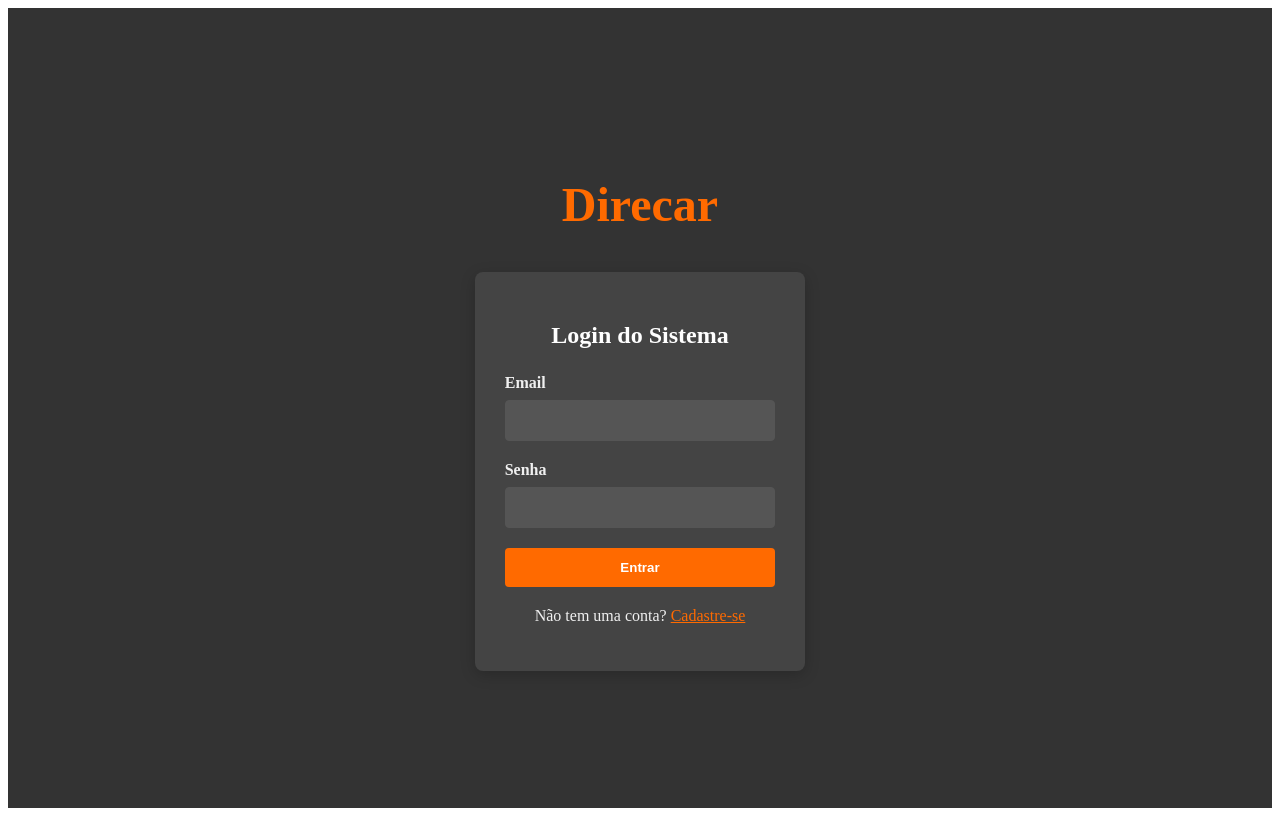
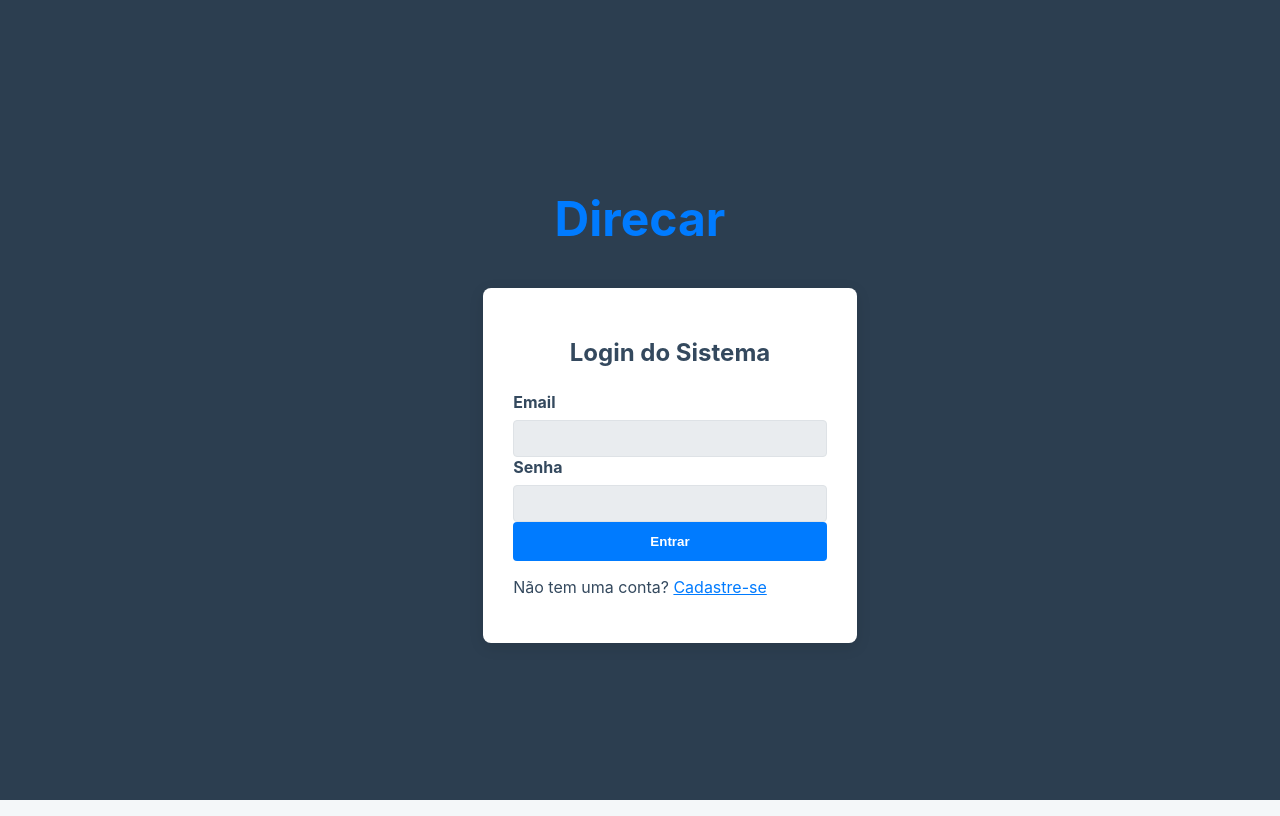
Before and after one commit to MatheusF08/Direcar, a React (Vite) app in the folder frontend/: page / in a window 1280 px wide. Built offline with nearby package versions, Linux system fonts and the light colour scheme; no server answers.

Commit message:
refactor(style): Unifica CSS e aplica nova paleta de cores harmoniosa

```diff
--- a/frontend/src/App.css
+++ b/frontend/src/App.css
@@ -1,5 +1,55 @@
 /* =============================================== */
-/* Estilos para a Página de Login e Registro       */
+/* 1. VARIÁVEIS GLOBAIS DE CORES                   */
+/* =============================================== */
+:root {
+  --cor-fundo-pagina: #f4f7f9;
+  --cor-fundo-container: #ffffff;
+  --cor-fundo-escuro: #2c3e50;
+  --cor-texto-claro: #ffffff;
+  --cor-texto-escuro: #34495e;
+  --cor-texto-secundario: #7f8c8d;
+  --cor-primaria: #007bff;
+  --cor-primaria-hover: #0056b3;
+  --cor-borda: #dee2e6;
+  --cor-fundo-input: #e9ecef;
+}
+
+/* =============================================== */
+/* 2. RESET E PADRÕES GLOBAIS                      */
+/* =============================================== */
+
+body {
+  background-color: var(--cor-fundo-pagina);
+  color: var(--cor-texto-escuro);
+  font-family: -apple-system, BlinkMacSystemFont, 'Segoe UI', Roboto, 'Helvetica Neue', Arial, sans-serif;
+  margin: 0;
+}
+
+/* 🔥 INPUT PADRÃO GLOBAL (corrige inconsistência) */
+input {
+  padding: 10px;
+  border-radius: 4px;
+  border: 1px solid var(--cor-borda);
+  background-color: var(--cor-fundo-input);
+  color: var(--cor-texto-escuro);
+  width: 100%;
+  box-sizing: border-box;
+}
+
+/* 🔥 BOTÃO PADRÃO GLOBAL */
+button {
+  border: none;
+  cursor: pointer;
+  font-weight: 600;
+  transition: all 0.2s ease;
+}
+
+button:hover {
+  opacity: 0.9;
+}
+
+/* =============================================== */
+/* 3. LOGIN                                        */
 /* =============================================== */
 
 .login-page {
@@ -8,43 +58,29 @@
   justify-content: center;
   align-items: center;
   min-height: 100vh;
-  background-color: #333;
-  padding: 20px;
-  box-sizing: border-box;
+  background-color: var(--cor-fundo-escuro);
 }
 
 .login-title {
   font-size: 48px;
   font-weight: bold;
-  color: #ff6a00; /* Laranja Direcar */
+  color: var(--cor-primaria);
   margin-bottom: 40px;
   text-align: center;
 }
 
-.login-container {
-  display: flex;
-  flex-direction: column;
-  align-items: center;
-}
-
 .login-form {
-  background-color: #444;
+  background-color: var(--cor-fundo-container);
   padding: 30px;
   border-radius: 8px;
-  box-shadow: 0 4px 15px rgba(0, 0, 0, 0.2);
+  box-shadow: 0 4px 15px rgba(0, 0, 0, 0.1);
   width: 100%;
   max-width: 400px;
-  color: #f0f0f0;
 }
 
 .login-form h2 {
   text-align: center;
   margin-bottom: 25px;
-  color: #fff;
-}
-
-.input-group {
-  margin-bottom: 20px;
 }
 
 .input-group label {
@@ -53,57 +89,199 @@
   font-weight: bold;
 }
 
-.input-group input {
-  width: 100%;
-  padding: 12px;
-  border: 1px solid #555;
-  border-radius: 4px;
-  background-color: #555;
-  color: #fff;
-  box-sizing: border-box;
-}
-
 .login-form button {
   width: 100%;
   padding: 12px;
-  border: none;
   border-radius: 4px;
-  background-color: #ff6a00; /* Laranja Direcar */
-  color: white;
-  font-weight: bold;
-  cursor: pointer;
-  transition: background-color 0.3s ease;
+  background-color: var(--cor-primaria);
+  color: var(--cor-texto-claro);
 }
 
 .login-form button:hover {
-  background-color: #e65c00;
-}
-
-.login-form button:disabled {
-  background-color: #999;
-  cursor: not-allowed;
-}
-
-.error-message {
-  color: #ff8a80;
-  text-align: center;
-  margin-bottom: 15px;
-}
-
-.switch-form-text {
-  text-align: center;
-  margin-top: 20px;
+  background-color: var(--cor-primaria-hover);
 }
 
 .switch-form-link {
-  color: #ff6a00;
+  color: var(--cor-primaria);
   cursor: pointer;
   text-decoration: underline;
 }
 
+/* =============================================== */
+/* 4. HEADER E LAYOUT                              */
+/* =============================================== */
+
+.app-header {
+  background-color: var(--cor-fundo-container);
+  padding: 1rem 2rem;
+  box-shadow: 0 2px 4px rgba(0,0,0,0.05);
+  display: flex;
+  justify-content: space-between;
+  align-items: center;
+}
+
+main {
+  padding: 2rem;
+}
 
 /* =============================================== */
-/* Estilos para a Aplicação Principal (Pós-Login)  */
+/* 5. FORMULÁRIO                                   */
 /* =============================================== */
 
-/* Adicione aqui os estilos para .app-container, .app-header, etc. quando precisar */
+.form-container, .vehicle-list-container {
+  background: var(--cor-fundo-container);
+  padding: 2rem;
+  border-radius: 8px;
+  margin: 0 auto 2rem auto;
+  max-width: 1200px;
+  box-shadow: 0 4px 12px rgba(0,0,0,0.05);
+}
+
+.section-title {
+  border-bottom: 2px solid var(--cor-primaria);
+  padding-bottom: 0.5rem;
+  margin-bottom: 1.5rem;
+  color: var(--cor-primaria);
+}
+
+.grid-inputs {
+  display: grid;
+  grid-template-columns: repeat(auto-fit, minmax(180px, 1fr));
+  gap: 1rem;
+}
+
+/* =============================================== */
+/* 6. TABELAS                                      */
+/* =============================================== */
+
+.items-table {
+  width: 100%;
+  border-collapse: collapse;
+  margin-top: 1rem;
+}
+
+.items-table th, .items-table td {
+  border: 1px solid var(--cor-borda);
+  padding: 0.75rem;
+}
+
+.items-table th {
+  background-color: var(--cor-fundo-escuro); /* 🔥 corrigido */
+  color: var(--cor-texto-claro);
+}
+
+.items-table tr:nth-child(even) {
+  background-color: var(--cor-fundo-input);
+}
+
+.items-table input {
+  background-color: var(--cor-fundo-container);
+}
+
+/* =============================================== */
+/* 7. BOTÕES ESPECÍFICOS                           */
+/* =============================================== */
+
+.add-item-btn,
+.finalize-button {
+  background: var(--cor-primaria);
+  color: var(--cor-texto-claro);
+  padding: 0.6rem 1.2rem;
+  border-radius: 6px;
+  margin-top: 1rem;
+}
+
+.add-item-btn:hover,
+.finalize-button:hover {
+  background: var(--cor-primaria-hover);
+}
+
+.remove-item-btn {
+  background-color: #e74c3c;
+  color: white;
+  padding: 5px 10px;
+  border-radius: 4px;
+}
+
+.cancel-button {
+  background-color: var(--cor-texto-secundario);
+  color: white;
+  padding: 0.6rem 1.2rem;
+  border-radius: 6px;
+}
+
+/* =============================================== */
+/* 8. LISTA DE ORÇAMENTOS                          */
+/* =============================================== */
+
+.status-filters {
+  display: flex;
+  gap: 0.5rem;
+  margin-bottom: 1.5rem;
+  flex-wrap: wrap;
+}
+
+.status-filters button {
+  padding: 0.6rem 1.2rem;
+  border: 1px solid var(--cor-borda);
+  background-color: var(--cor-fundo-input);
+  border-radius: 20px;
+}
+
+.status-filters button.active {
+  background-color: var(--cor-primaria);
+  color: var(--cor-texto-claro);
+}
+
+.table-wrapper {
+  overflow-x: auto;
+}
+
+.estimates-table th {
+  background-color: var(--cor-fundo-escuro);
+  color: var(--cor-texto-claro);
+}
+
+.estimates-table tr:nth-child(even) {
+  background-color: var(--cor-fundo-input);
+}
+
+.estimates-table tr:hover {
+  background-color: #d4eaff;
+}
+
+.status {
+  padding: 0.3rem 0.8rem;
+  border-radius: 12px;
+  font-size: 0.8rem;
+  font-weight: bold;
+  color: white;
+  text-align: center;
+  min-width: 100px;
+}
+
+.status-ag-aprovacao { background-color: #f39c12; }
+.status-aprovado { background-color: #2ecc71; }
+.status-finalizado { background-color: #3498db; }
+.status-cancelado { background-color: #e74c3c; }
+
+.action-button {
+  margin-right: 0.5rem;
+  padding: 0.4rem 0.8rem;
+  border-radius: 4px;
+  color: white;
+}
+
+.action-button.view { background-color: #3498db; }
+.action-button.pdf { background-color: #9b59b6; }
+.action-button.delete { background-color: #e74c3c; }
+
+/* =============================================== */
+/* 9. ERROS                                        */
+/* =============================================== */
+
+.form-error-message {
+  color: #e74c3c;
+  font-weight: bold;
+  margin-top: 1rem;
+}
```
